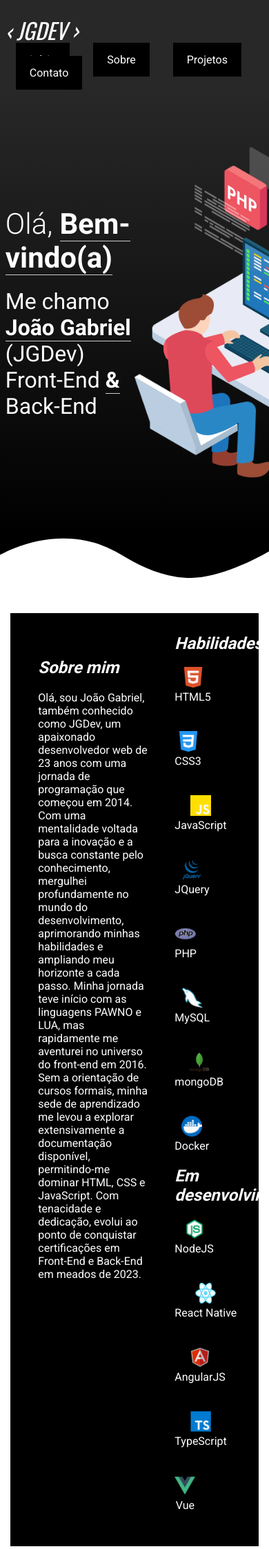
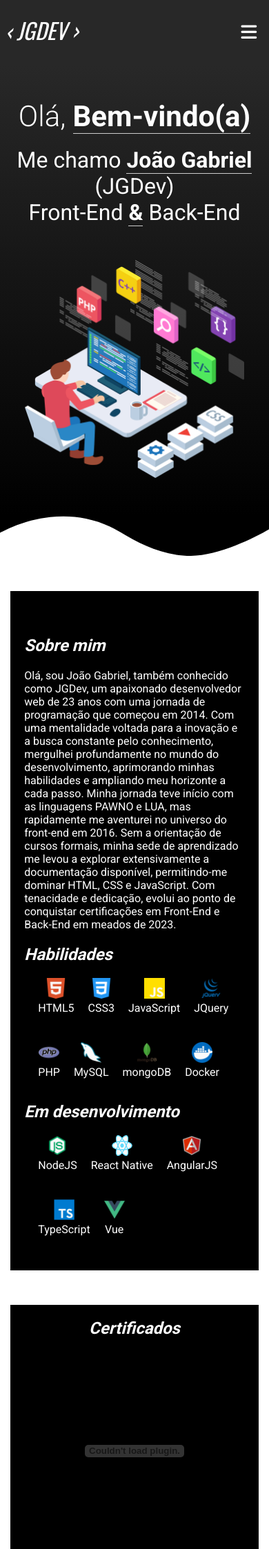
Before and after one commit to iamspooks/jgdev-portfolio, a PHP site: page / in a window 390 px wide; the page is wider, and only the part inside the window is pictured. Shown: the top 2246 px of that part at 69% size. Run offline with PHP 8.4, Linux system fonts and the light colour scheme.

Commit message:
mudanças 2
Changelog:
- responsivo 100% funcionando
- Algumas coisas em falta para fazer como organizar ícones que não está bem na esquerda e sim um pouco para o lado direito

```diff
--- a/css/style.css
+++ b/css/style.css
@@ -86,12 +86,52 @@
 
 }
 
+/* mobile */
 nav.mobile{
     display: none;
+    float: right;
+}
 
-    opacity: 0;
-    transform: translateY(100%);
-    transition: opacity 0.8s ease, transform 0.8s ease;
+nav.mobile ul{
+    display: none;
+    position: absolute;
+    left: 0;
+    top: 90px;
+    width: 100%;
+    padding: 30px 0 30px 0;
+    text-align: center;
+    background-color: grey;
+}
+
+nav.mobile h3{
+    position: relative;
+    z-index: 2;
+    color: white;
+    cursor: pointer;
+    font-size: 26px;
+    margin-right: 10px;
+}
+
+.btn-closed{
+    display: none;
+}
+
+nav.mobile li{
+    padding: 5px 0;
+}
+
+nav.mobile a{
+    color: white;
+    text-decoration: none;
+    display: block;
+    margin: 0 20px;
+    border: 1px solid #ccc;
+    padding: 10px 10px;
+}
+
+nav.mobile i{
+    color: white;
+    margin: 14px 0;
 }
 
 .logo.show-header{
@@ -168,7 +208,7 @@
     position:relative;
 }
 
-.footer-wave-svg{
+.wave-svg{
     background-color: transparent;
     display: block;
     height: 60px;
@@ -176,7 +216,7 @@
     top: -1px;
     width: 100%;
 }
-.footer-wave-path{
+.wave-path{
     fill: #000000;
 }
 
@@ -218,7 +258,7 @@
     width: 38%;
     float: right;
     opacity: 0;
-    transition: opacity 2s ease;
+    transition: opacity 5s ease;
 }
 
 .sobre-skills h2{
@@ -429,3 +469,114 @@
     color: white;
     text-align: center;
 }
+
+/* Media screen */
+@media screen and (max-width: 768px){
+    nav.desktop{
+        display: none;
+    }
+    nav.mobile{
+        display: block;
+    }
+    section.inicio{
+        padding: 50px 0;
+        background: linear-gradient(rgb(40, 40, 40), #000000);
+        overflow: hidden;
+    }
+    .inicio-welcome,
+    .perso-welcome{
+        width: 100%;
+        float: none;
+        margin-top: 0;
+        text-align: center;
+    }
+    .inicio-welcome{
+        opacity: 0;
+        transform: translateX(-100%);
+        transition: opacity 0.8s ease, transform 0.8s ease;
+    }
+    .perso-welcome{
+        opacity: 0;
+        transform: translateX(100%);
+        transition: opacity 0.8s ease, transform 0.8s ease;
+    }
+    .perso-welcome img{
+        width: 85%;
+        height: auto;
+        margin-top: 50px;
+    }
+    section.sobre{
+        padding: 50px 2%;
+    }
+    .sobre-wraper{
+        padding: 30px 20px;
+        background-color: black;
+    }
+    .sobre-mim{
+        width: 100%;
+        float: none;
+        margin-left: 0;
+        opacity: 0;
+        transition: opacity 5s ease;
+    }
+    .sobre-mim p{
+        max-width: 100%;
+    }
+    .sobre-skills{
+        width: 100%;
+        float: none;
+        margin-top: 20px;
+        margin-left: 0;
+        opacity: 0;
+        transition: opacity 5s ease;
+    }
+    .sobre-skills h2{
+        margin-left: 0;
+    }
+    .test{
+        margin-top: 200px;
+        white-space: nowrap;
+    }
+    .sobre-mim h2,
+    .sobre-skills-single img,
+    .sobre-skills-single p,
+    .card-certificados h2{
+        margin-left: 0;
+    }
+    .card-certificados{
+        padding: 20px;
+    }
+    .card-certificados-wraper{
+        flex-direction: column;
+        align-items: center;
+    }
+    .card-certificados-single{
+        width: 100%;
+    }
+    .card-certificados-single embed{
+        width: 100%;
+        height: 287px;
+        border: none;
+    }
+    .card-certificados-rotulo{
+        margin-bottom: 20px;
+    }
+    .projetos-title h2{
+        font-size: 24px;
+    }
+    .projeto-single{
+        width: 100%;
+    }
+    .projeto-single img{
+        margin-top: 20px;
+        width: 100%;
+    }
+    .projeto-single h3{
+        font-size: 16px;
+    }
+    .projeto-single p{
+        font-size: 12px;
+        margin-top: 10px;
+        margin-bottom: 15px;
+    }
+}
--- a/index.html
+++ b/index.html
@@ -26,6 +26,8 @@
                 </ul>
             </nav>  <!-- desktop -->
             <nav class="mobile">
+                <h3 class="btn-open"><i class="fa fa-bars"></i></h3>
+                <h3 class="btn-closed"><i class="fa fa-times"></i></h3>
                 <ul>
                     <li><a href="#inicio">Início</a></li>
                     <li><a href="#sobre">Sobre</a></li>
@@ -51,8 +53,8 @@
         </div>  <!-- container -->
     </section>  <!-- inicio -->
 
-    <svg class="footer-wave-svg" xmlns="http://www.w3.org/2000/svg" viewBox="0 0 1200 100" preserveAspectRatio="none">
-        <path class="footer-wave-path" d="M851.8,100c125,0,288.3-45,348.2-64V0H0v44c3.7-1,7.3-1.9,11-2.9C80.7,22,151.7,10.8,223.5,6.3C276.7,2.9,330,4,383,9.8 c52.2,5.7,103.3,16.2,153.4,32.8C623.9,71.3,726.8,100,851.8,100z"></path>
+    <svg class="wave-svg" xmlns="http://www.w3.org/2000/svg" viewBox="0 0 1200 100" preserveAspectRatio="none">
+        <path class="wave-path" d="M851.8,100c125,0,288.3-45,348.2-64V0H0v44c3.7-1,7.3-1.9,11-2.9C80.7,22,151.7,10.8,223.5,6.3C276.7,2.9,330,4,383,9.8 c52.2,5.7,103.3,16.2,153.4,32.8C623.9,71.3,726.8,100,851.8,100z"></path>
     </svg>
 
     <section class="sobre" id="sobre">
@@ -102,7 +104,7 @@
 
                 </div>  <!-- sobre-skills -->
                 <div class="sobre-skills">
-                    <h2>Em desenvolvimento</h2>
+                    <h2 class="test">Em desenvolvimento</h2>
 
                     <div class="sobre-skills-wraper">
                         <div class="sobre-skills-single">
@@ -247,5 +249,6 @@
     <script src="js/scroll-animation.js"></script>
     <script src="js/welcome-transition.js"></script>
     <script src="js/opacity-animation.js"></script>
+    <script src="js/menu-mobile.js"></script>
 </body>
 </html>
--- /dev/null
+++ b/js/menu-mobile.js
@@ -0,0 +1,19 @@
+$(function(){
+    $list_mobile_menu = $('nav.mobile ul');
+    $menu_mobile_open = $('.btn-open');
+    $menu_mobile_closed = $('.btn-closed');
+
+    $menu_mobile_open.click(function() {
+        $list_mobile_menu.slideToggle(300);
+        $menu_mobile_open.hide();
+        $menu_mobile_closed.show();
+        $('.inicio').animate({marginTop: '252px'}, 300);
+    });
+
+    $menu_mobile_closed.click(function() {
+        $list_mobile_menu.slideToggle(300);
+        $menu_mobile_closed.hide();
+        $menu_mobile_open.show();
+        $('.inicio').animate({marginTop: '0px'}, 280);
+    });
+});
--- a/js/welcome-transition.js
+++ b/js/welcome-transition.js
@@ -1,6 +1,6 @@
 $(function(){
     setTimeout(() =>{
         $('.inicio-welcome, .perso-welcome').addClass('show');
-        $('.logo, nav.desktop, nav.mobile').addClass('show-header');
+        $('.logo, nav.desktop').addClass('show-header');
     }, 250);
 });
```
